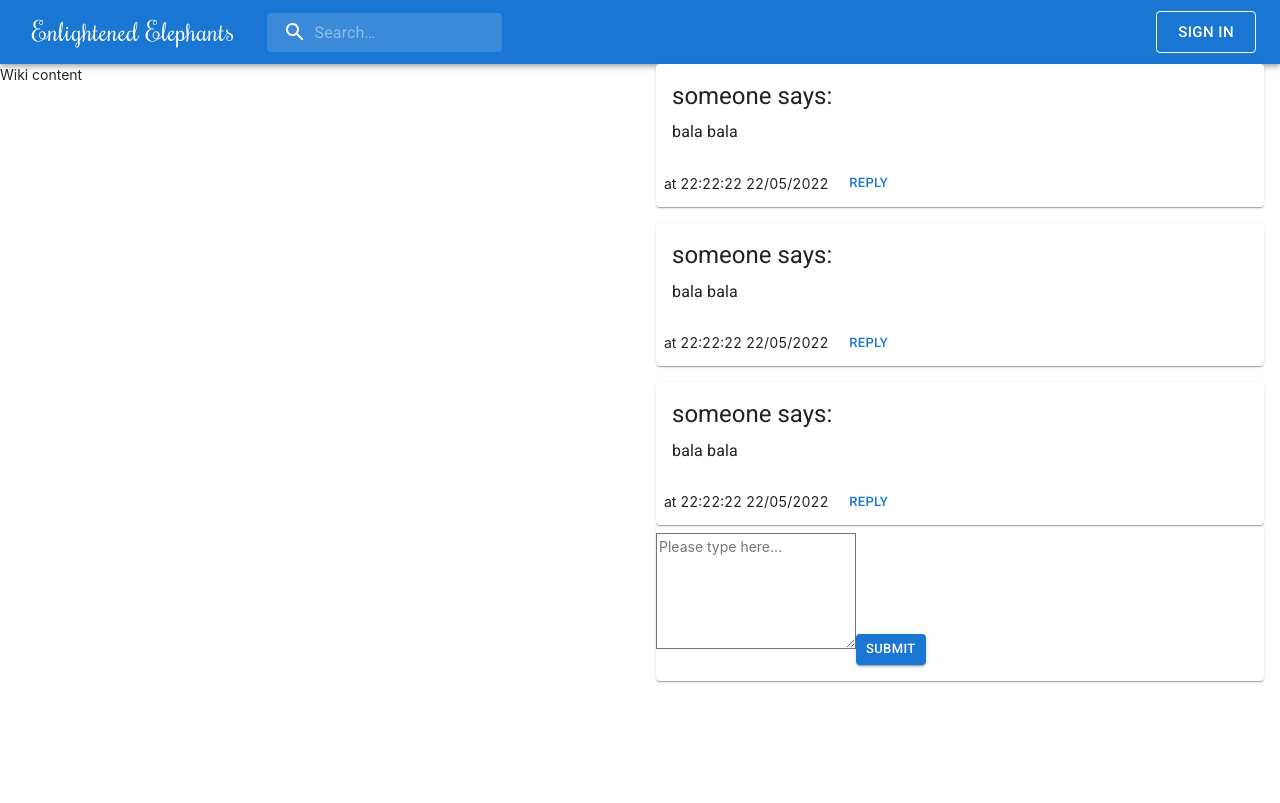
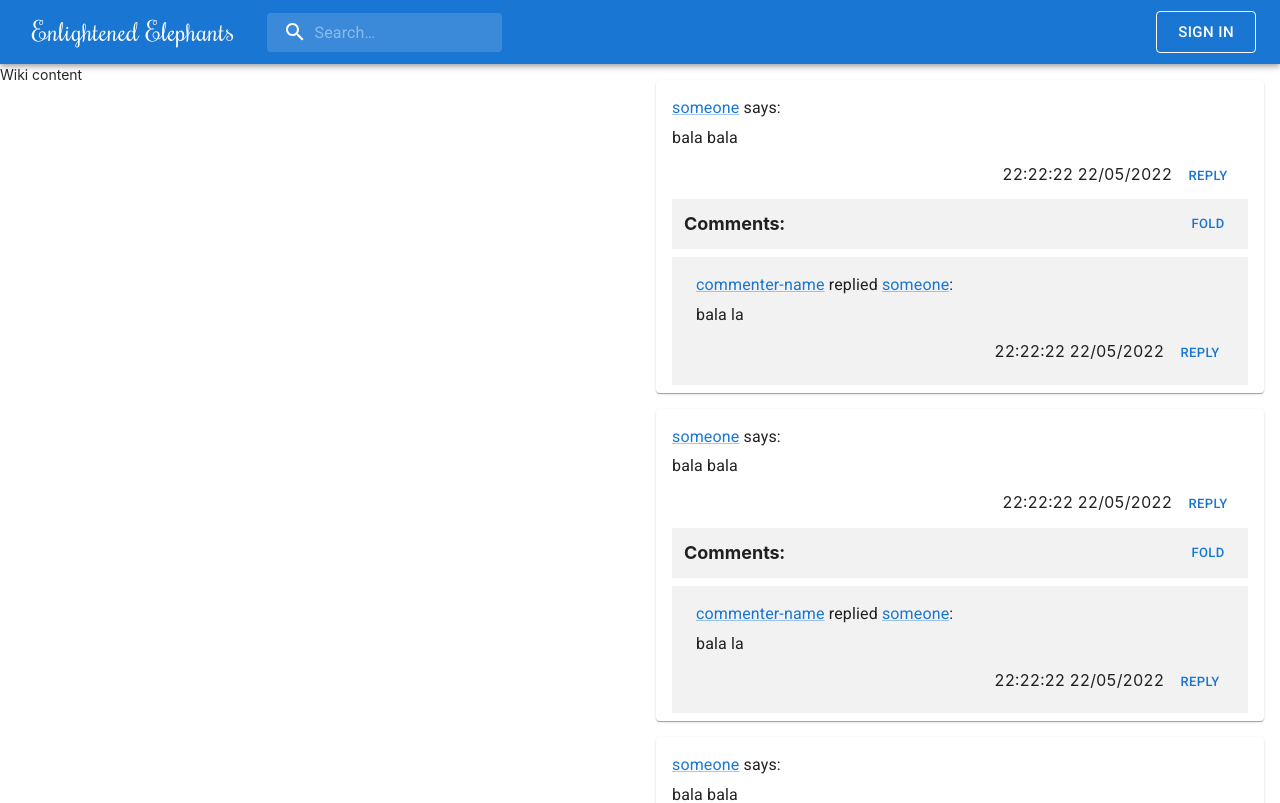
Before and after one commit to UOA-CS732-SE750-Students-2022/project-group-enlightened-elephants, a React (Create React App) app in the folder frontend/: page /result in a window 1280 px wide. Shown: the top 803 px of the page. Built offline with nearby package versions, Linux system fonts and the light colour scheme.

Commit message:
Add comment

```diff
--- a/frontend/src/components/Editor/index.jsx
+++ b/frontend/src/components/Editor/index.jsx
@@ -2,11 +2,17 @@ import * as React from 'react';
 import Button from '@mui/material/Button';
 import Card from '@mui/material/Card';
 import { styled } from '@mui/material/styles';
-import TextareaAutosize from '@mui/material/TextareaAutosize';
 import Box from '@mui/material/Box';
+import CardContent from '@mui/material/CardContent';
+import TextField from "@mui/material/TextField";
 
 const Wrapper = styled('div')(({ theme }) => ({
     padding: theme.spacing(0, 2),
+}));
+
+const RightButtonWrapper = styled('div')(({ theme }) => ({
+    padding: theme.spacing(1, 0, 2, 1),
+    textAlign: 'right',
 }));
 
 export default function Editor() {
@@ -24,24 +30,28 @@ export default function Editor() {
             <Card
                 sx={{ width: '100%', display: 'flex', flexDirection: 'column' }}
             >
+                <CardContent sx={{ flexGrow: 1 }} style={{ paddingBottom: '0' }}>
                     <Box component="form" onSubmit={handleSubmit} noValidate sx={{ mt: 1 }}>
-                    <TextareaAutosize
+                        <TextField
+                            label="Content"
                             name="content"
-                        aria-label="minimum height"
+                            multiline
                             minRows={5}
-                        maxRows={5}
-                        placeholder="Please type here..."
-                        style={{ width: 200 }}
+                            placeholder="Please type here.."
+                            style={{ width: '100%' }}
                         />
+                        <RightButtonWrapper>
                             <Button
                                 size="small"
                                 type="submit"
                                 variant="contained"
-                        sx={{ mt: 3, mb: 2 }}
                             >
-                        Submit
+                                Add a new post
                             </Button>
+                        </RightButtonWrapper>
                     </Box>
+                </CardContent>
+
             </Card>
         </Wrapper>
     );
--- a/frontend/src/components/Post/index.jsx
+++ b/frontend/src/components/Post/index.jsx
@@ -6,25 +6,59 @@ import CardContent from '@mui/material/CardContent';
 import Typography from '@mui/material/Typography';
 import { styled } from '@mui/material/styles';
 import Popover from '@mui/material/Popover';
-import TextareaAutosize from '@mui/material/TextareaAutosize';
+import TextField from '@mui/material/TextField';
 import Box from '@mui/material/Box';
+import { Link } from "@mui/material";
 
 const Wrapper = styled('div')(({ theme }) => ({
     padding: theme.spacing(0, 2),
+    fontSize: '18px',
 }));
 
 const ReplyWrapper = styled('div')(({ theme }) => ({
-    padding: theme.spacing(1, 1),
+    padding: theme.spacing(1),
+}));
+
+const CommentsWrapper = styled('div')(({ theme }) => ({
+    margin: theme.spacing(0, 2, 1, 2),
+    padding: theme.spacing(1),
+    backgroundColor: 'rgba(0,0,0,0.05)',
+    display: 'flex',
+    justifyContent: 'space-between',
+}));
+
+const DateWrapper = styled('div')(({ theme }) => ({
+    fontSize: '16px',
+    lineHeight: '24px',
+    padding: '4px',
 }));
 
 export default function Post(props) {
     const {
-        user = 'someone',
+        user_name = 'someone',
         content = 'bala bala',
+        comments = [
+            {
+                user_name: 'commenter-name',
+                to_user_name: 'someone',
+                content: 'bala la',
+            },
+        ],
     } = props;
 
+    const [value, setValue] = React.useState('');
+
+    const handleChange = (event) => {
+        setValue(event.target.value);
+    };
+
+    const [fold, setFold] = React.useState(false);
     const [anchorEl, setAnchorEl] = React.useState(null);
     const isReplyOpen = Boolean(anchorEl);
+
+    const handleFold = () => {
+        setFold(!fold);
+    }
 
     const handleReplyOpen = (event) => {
         setAnchorEl(event.currentTarget);
@@ -32,6 +66,7 @@ export default function Post(props) {
 
     const handleReplyClose = () => {
         setAnchorEl(null);
+        setValue('');
     };
 
     const handleSubmit = (event) => {
@@ -60,21 +95,27 @@ export default function Post(props) {
         >
             <ReplyWrapper>
                 <Box component="form" onSubmit={handleSubmit} noValidate sx={{ mt: 1 }}>
-                    <TextareaAutosize
+                    <ReplyWrapper>
+                        <TextField
+                            label="Content"
                             name="content"
-                        aria-label="minimum height"
-                        minRows={5}
-                        placeholder="Please type here..."
-                        style={{ width: 200 }}
+                            multiline
+                            minRows={4}
+                            value={value}
+                            onChange={handleChange}
+                            placeholder="Please type here.."
+                            style={{ width: '100vh' }}
                         />
+                    </ReplyWrapper>
+                    <ReplyWrapper style={{ paddingTop: '0', textAlign: 'right' }}>
                         <Button
                             size="small"
                             type="submit"
                             variant="contained"
-                        sx={{ mt: 3, mb: 2 }}
                         >
                             Submit
                         </Button>
+                    </ReplyWrapper>
                 </Box>
             </ReplyWrapper>
         </Popover>
@@ -85,16 +126,15 @@ export default function Post(props) {
             <Card
                 sx={{ width: '100%', display: 'flex', flexDirection: 'column' }}
             >
-                <CardContent sx={{ flexGrow: 1 }}>
-                    <Typography gutterBottom variant="h5" component="div">
-                        {user}<span style={{ fontWeight: '400' }}> says:</span>
+                <CardContent sx={{ flexGrow: 1 }} style={{ paddingBottom: '0' }}>
+                    <Typography gutterBottom component="div">
+                        <Link>{user_name}</Link>
+                        <span style={{ fontSize: '16px' }}> says:</span>
                     </Typography>
-                    <Typography>
+                    <Typography style={{ fontSize: '16px' }}>
                         {content}
                     </Typography>
-                </CardContent>
-                <CardActions>
-                    <span>at 22:22:22 22/05/2022</span>
+                    <CardActions style={{ flexDirection: 'row-reverse', alignItems: 'baseline' }}>
                         <Button
                             size="small"
                             aria-label="account of current user"
@@ -104,7 +144,53 @@ export default function Post(props) {
                         >
                             Reply
                         </Button>
+                        <DateWrapper>22:22:22 22/05/2022</DateWrapper>
                     </CardActions>
+                </CardContent>
+                {comments.length > 0 && <CommentsWrapper>
+                    <div style={{ lineHeight: '26px', padding: '4px' }}>
+                        <b>Comments:</b>
+                    </div>
+                    <Button
+                        size="small"
+                        onClick={handleFold}
+                    >
+                        {fold ? 'Unfold' : 'fold'}
+                    </Button>
+                </CommentsWrapper>}
+                <CommentsWrapper
+                    style={{
+                        display: fold ? 'none' : 'block',
+                        paddingTop: 0,
+                    }}
+                >
+                    {comments.map((item, index) => (
+                        <div key={index}>
+                            <CardContent sx={{ flexGrow: 1 }} style={{ paddingBottom: '0' }}>
+                                <Typography gutterBottom component="div" style={{ fontSize: '16px' }}>
+                                    <Link>{item.user_name}</Link>
+                                    <span> replied </span>
+                                    <Link>{item.to_user_name}</Link>:
+                                </Typography>
+                                <Typography style={{ fontSize: '16px' }}>
+                                    {item.content}
+                                </Typography>
+                            </CardContent>
+                            <CardActions style={{ flexDirection: 'row-reverse', alignItems: 'baseline' }}>
+                                <Button
+                                    size="small"
+                                    aria-label="account of current user"
+                                    aria-controls={replyId}
+                                    aria-haspopup="true"
+                                    onClick={handleReplyOpen}
+                                >
+                                    Reply
+                                </Button>
+                                <DateWrapper>22:22:22 22/05/2022</DateWrapper>
+                            </CardActions>
+                        </div>
+                    ))}
+                </CommentsWrapper>
             </Card>
             {renderReply}
         </Wrapper>
--- a/frontend/src/page/PostView.jsx
+++ b/frontend/src/page/PostView.jsx
@@ -3,15 +3,23 @@ import Box from '@mui/material/Box';
 import Stack from '@mui/material/Stack';
 import Post from '../components/Post';
 import Editor from '../components/Editor';
+import { styled } from '@mui/material/styles';
+
+const Wrapper = styled('div')(({ theme }) => ({
+  padding: theme.spacing(2, 0),
+  minHeight: '400px',
+}));
 
 export default function BasicStack() {
   return (
-    <Box style={{ width: '50%' }}>
-      <Stack spacing={2}>
-        <Post/>
-        <Post/>
-        <Post/>
-      </Stack>
+    <Box style={{ width: '50%', marginBottom: '24px' }}>
+      <Wrapper>
+        <Stack spacing={2}>
+          <Post/>
+          <Post/>
+          <Post/>
+        </Stack>
+      </Wrapper>
       <Editor/>
     </Box>
   );
```
Lines whose indentation alone changed are shown as unchanged.
